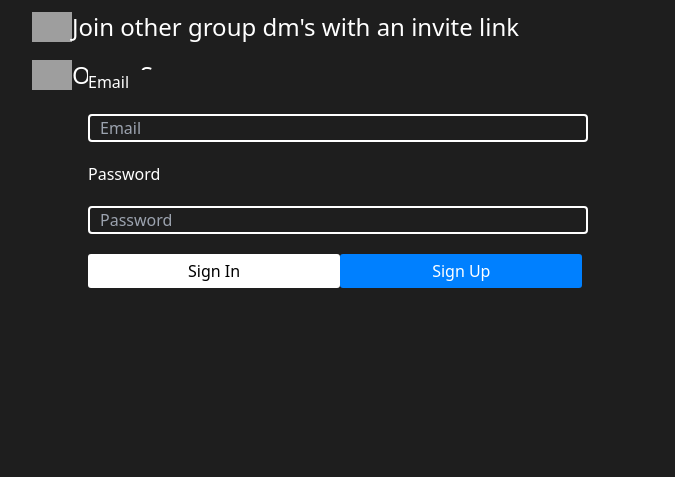
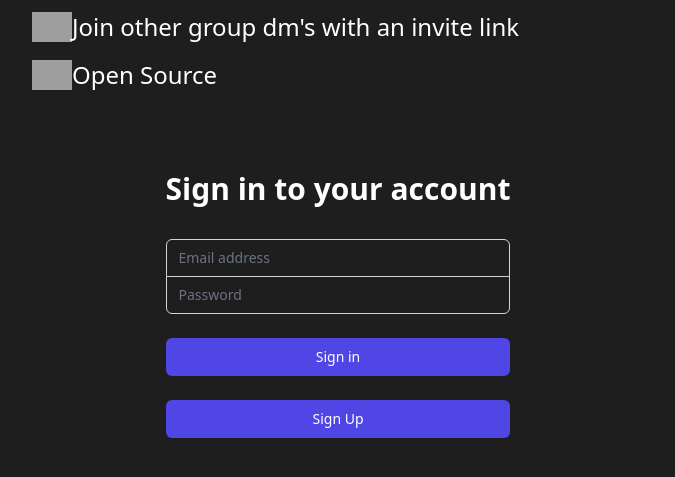
Before and after one commit to listentothefrog/Vibes, a React (Create React App) app in the folder vibes-web-app/: page / in a window 1280 px wide. Shown: the part 291-768 px from the top of the page, without its empty margins (302-977 px from the left). Built offline with nearby package versions, Linux system fonts and the light colour scheme; no server answers; grey boxes are pictures that could not be loaded.

Commit message:
Update Login UI

```diff
--- a/vibes-web-app/src/components/WelcomeScreen/Login/Login.tsx
+++ b/vibes-web-app/src/components/WelcomeScreen/Login/Login.tsx
@@ -31,17 +31,64 @@
         }
     }
     return (
-        <div className="input-form-container">
-            <div className="forms-inputs">
-                <label>Email</label>
-                <input className="user-input" type="email" ref={emailRef}placeholder="Email"/>
-                <label>Password</label>
-                <input className="user-input" ref={passwordRef} type="password" placeholder="Password"/>
-                <div className="submit-btn">
-                    <button className="button-sign-in" onClick={signIn}>Sign In</button>
-                    <button className="button-sign-up" onClick={createAccount}>Sign Up</button>
+        <div className="flex items-center justify-center py-12 px-4 sm:px-6 lg:px-8">
+        <div className="max-w-md w-full space-y-8">
+            <div>
+            <h2 className="mt-6 text-center text-3xl font-extrabold text-white-900">Sign in to your account</h2>
+            </div>
+            <div className="mt-8 space-y-6">
+            <input type="hidden" name="remember" defaultValue="true" />
+            <div className="rounded-md shadow-sm -space-y-px">
+                <div>
+                <label htmlFor="email-address" className="sr-only">
+                    Email address
+                </label>
+                <input
+                    id="email-address"
+                    name="email"
+                    type="email"
+                    ref={emailRef}
+                    autoComplete="email"
+                    required
+                    className="appearance-none rounded-none relative block w-full px-3 py-2 border border-gray-300 placeholder-gray-500 text-white-900 rounded-t-md focus:outline-none focus:ring-indigo-500 focus:border-indigo-500 focus:z-10 sm:text-sm"
+                    placeholder="Email address"
+                />
+                </div>
+                <div>
+                <label htmlFor="password" className="sr-only">
+                    Password
+                </label>
+                <input
+                    id="password"
+                    name="password"
+                    type="password"
+                    ref={passwordRef}
+                    autoComplete="current-password"
+                    required
+                    className="appearance-none rounded-none relative block w-full px-3 py-2 border border-gray-300 placeholder-gray-500 text-white-900 rounded-b-md focus:outline-none focus:ring-indigo-500 focus:border-indigo-500 focus:z-10 sm:text-sm"
+                    placeholder="Password"
+                />
+                </div>
+            </div>
+
+                <div>
+                    <button onClick={signIn}
+                    type="submit"
+                    className="group relative w-full flex justify-center py-2 px-4 border border-transparent text-sm font-medium rounded-md text-white bg-indigo-600 hover:bg-indigo-700 focus:outline-none focus:ring-2 focus:ring-offset-2 focus:ring-indigo-500"
+                    >
+                    Sign in
+                    </button>
+                </div>
+                <div>
+                    <button onClick={createAccount}
+                    type="submit"
+                    className="group relative w-full flex justify-center py-2 px-4 border border-transparent text-sm font-medium rounded-md text-white bg-indigo-600 hover:bg-indigo-700 focus:outline-none focus:ring-2 focus:ring-offset-2 focus:ring-indigo-500"
+                    >
+                    Sign Up
+                    </button>
                 </div>
             </div>
         </div>
+        </div>
     )
 }
```
